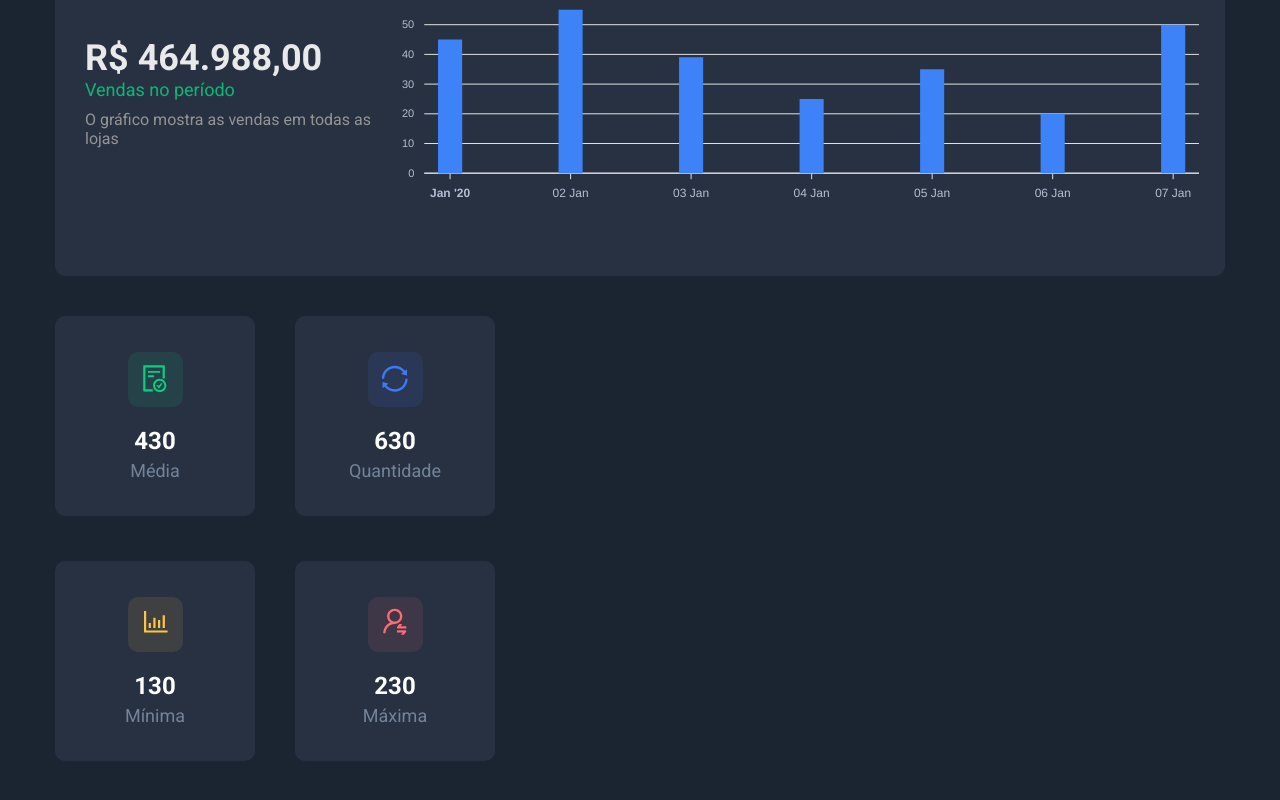
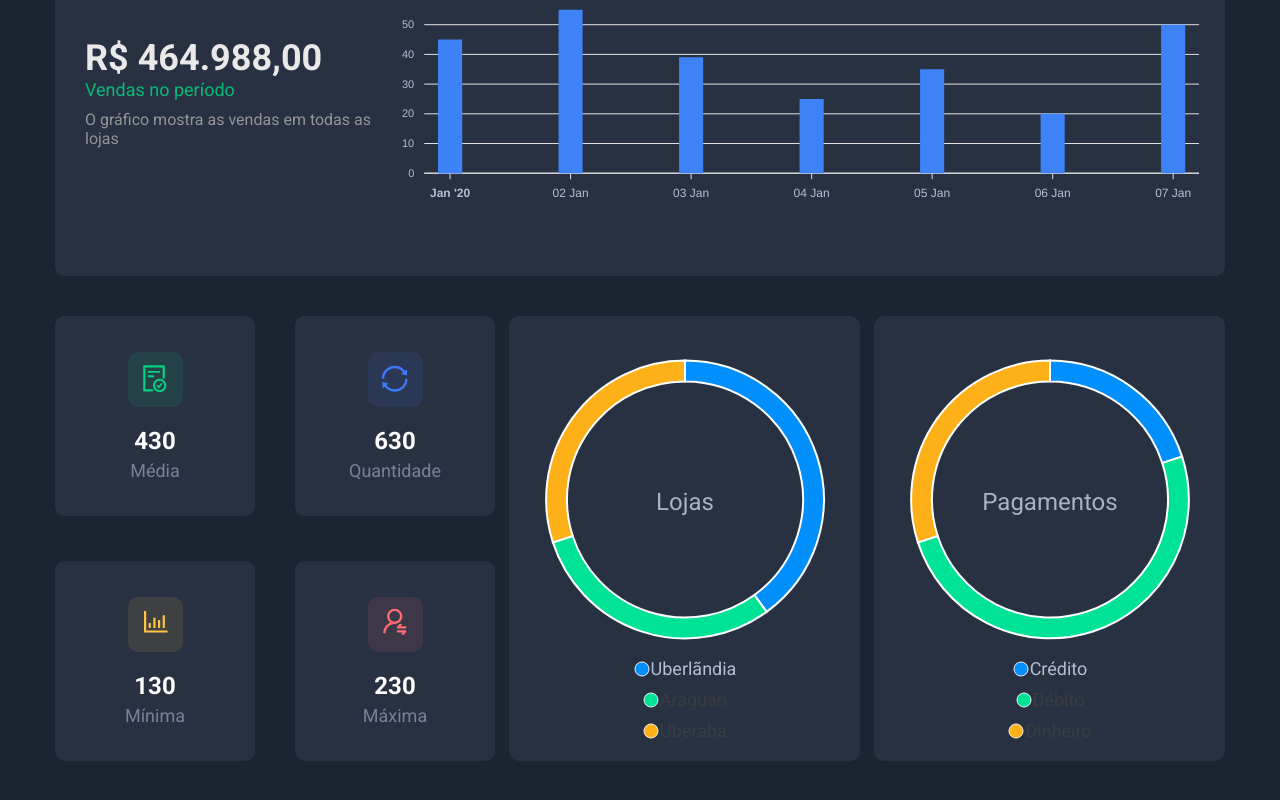
Before and after one commit to tiagogomes187/dssales, a React (Create React App) app in the folder front-web/: page / in a window 1280 px wide. Shown: the part 344-1144 px from the top of the page. Built offline with nearby package versions, Linux system fonts and the light colour scheme.

Commit message:
Add PieChartCard component

```diff
--- a/front-web/src/App.tsx
+++ b/front-web/src/App.tsx
@@ -3,6 +3,7 @@
 import Filter from './components/filter';
 import SalesByDate from './components/sales-by-date';
 import SalesSummary from './components/sales-summary';
+import PieChartCard from './components/pie-chart-card';
 
 function App() {
   return (
@@ -13,6 +14,16 @@
         <SalesByDate />
         <div className="sales-overview-container">
           <SalesSummary />
+          <PieChartCard
+            name="Lojas"
+            labels={['Uberlãndia', 'Araguari', 'Uberaba']}
+            series={[40, 30, 30]}
+          />
+          <PieChartCard
+            name="Pagamentos"
+            labels={['Crédito', 'Débito', 'Dinheiro']}
+            series={[20, 50, 30]}
+          />
         </div>
       </div>
     </>
--- /dev/null
+++ b/front-web/src/components/pie-chart-card/helpers.ts
@@ -0,0 +1,67 @@
+import { ApexOptions } from 'apexcharts';
+
+export const buildPieChartConfig = (labels: string[] = [], name: string) => {
+  return {
+    labels,
+    noData: {
+      text: 'Sem resultados',
+      align: 'center',
+      verticalAlign: 'middle',
+      offsetX: 0,
+      offsetY: 0,
+      style: {
+        color: '#FFF',
+        fontSize: '18px',
+        fontFamily: 'Roboto, sans-serif'
+      }
+    },
+    legend: {
+      show: true,
+      floating: false,
+      position: 'bottom',
+      offsetY: 0,
+      labels: {
+        colors: ['#b4bed2']
+      },
+      fontFamily: 'Roboto, sans-serif',
+      fontSize: '18px',
+      itemMargin: {
+        vertical: 5
+      }
+    },
+    dataLabels: {
+      enabled: false
+    },
+    plotOptions: {
+      pie: {
+        size: 400,
+        donut: {
+          size: '85%',
+          labels: {
+            show: true,
+            name: {
+              show: true,
+              offsetY: 10,
+              formatter: function () {
+                return name;
+              }
+            },
+            total: {
+              show: true,
+              showAlways: true,
+              fontSize: '24px',
+              color: '#ABB1C0',
+              fontFamily: 'Roboto, sans-serif',
+              formatter: function () {
+                return '';
+              }
+            }
+          }
+        }
+      }
+    },
+    chart: {
+      height: '400px'
+    }
+  } as ApexOptions;
+};
--- /dev/null
+++ b/front-web/src/components/pie-chart-card/index.tsx
@@ -0,0 +1,26 @@
+import ReactApexChart from 'react-apexcharts';
+import { buildPieChartConfig } from './helpers.ts';
+
+import './styles.css';
+
+type Props = {
+  labels: string[];
+  name: string;
+  series: number[];
+};
+
+function PieChartCard({ labels, name, series }: Props) {
+  return (
+    <div className="pie-chart-card base-card">
+      <ReactApexChart
+        options={buildPieChartConfig(labels, name)}
+        type="donut"
+        width="400"
+        height="400"
+        series={series}
+      />
+    </div>
+  );
+}
+
+export default PieChartCard;
--- /dev/null
+++ b/front-web/src/components/pie-chart-card/styles.css
@@ -0,0 +1,12 @@
+.pie-chart-card {
+  width: 30%;
+  padding-top: 35px;
+  display: flex;
+  justify-content: center;
+}
+
+.apexcharts-legend.apexcharts-align-center{
+
+  flex-direction: column;
+  align-items: center;
+}
```
